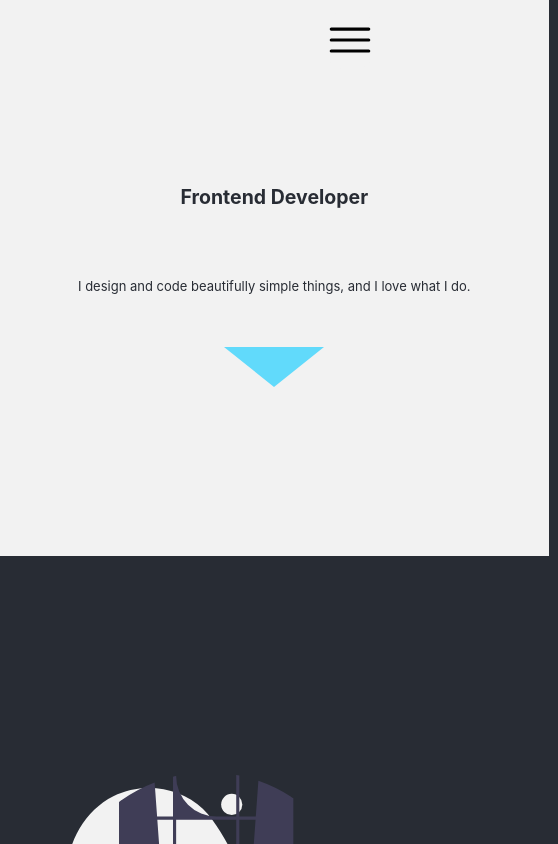
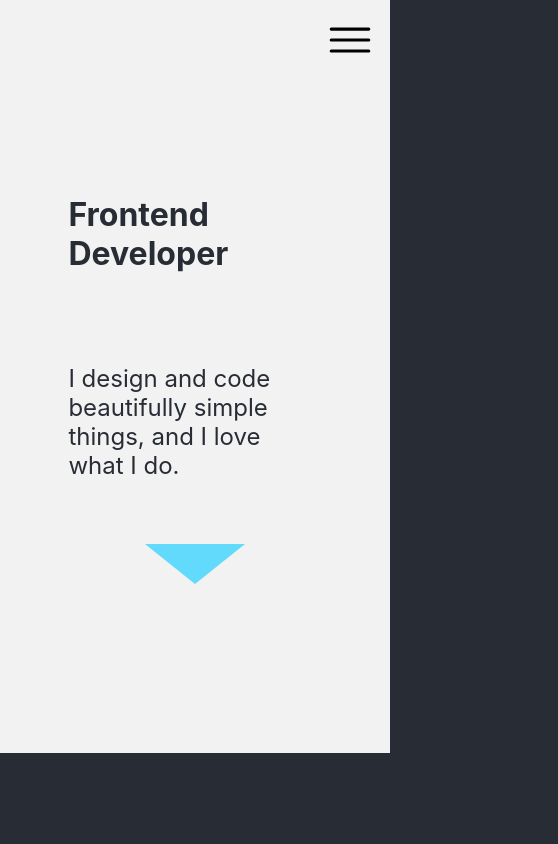
Before and after one commit to sergio-jc/my_profile, a React (Vite) app: page / in a window 390 px wide. Shown: the top 844 px of the page, 558 px wide, since content can reach past the window. Built offline with nearby package versions, Linux system fonts and the light colour scheme.

Commit message:
add media query contact me

```diff
--- a/src/css/Contact.css
+++ b/src/css/Contact.css
@@ -37,3 +37,12 @@
     margin-bottom: -3em;
     margin-top: 10vh;
 }
+
+@media (max-width: 600px) {
+    /* .contact_q_msg h2{
+        width: 30vh;
+    } */
+    .contact_q_msg p{
+        width: 31vh;
+    }
+  }
--- a/src/css/Header.css
+++ b/src/css/Header.css
@@ -14,7 +14,15 @@
 
   @media (max-width: 600px) {
     .App-header {
-      width: 65vh;
+      width: 100%;
       font-size: small;
     }
+    .App-header h1 {
+      width: 30vh;
+      font-size: xx-large;
+    }
+    .App-header p {
+      width: 30vh;
+      font-size: x-large;
+    }
   }
--- a/src/css/Portfolio.css
+++ b/src/css/Portfolio.css
@@ -69,13 +69,15 @@
     margin: 2vh;
   }
   .portfolio_proyect_description {
-    width: 100%;
-    margin-left: 0vh;
+    width: 30vh;
+    margin-left: 5vh;
     color: var(--main-back-ground-second);
     margin-top: 0vh;
     margin-bottom: 7vh;
+
   }
   .portfolio_proyect_question{
-    width: 100%;
+    width: 30vh;
+    margin-left: 5vh ;
   }
 }
--- a/src/css/Testimonials.css
+++ b/src/css/Testimonials.css
@@ -42,3 +42,9 @@ margin-top: 80px;
     width: 60vh;
     font-size: medium;
 }
+
+@media (max-width: 600px) {
+    .contain_comend p{
+        width: 30vh;
+    }
+  }
```
